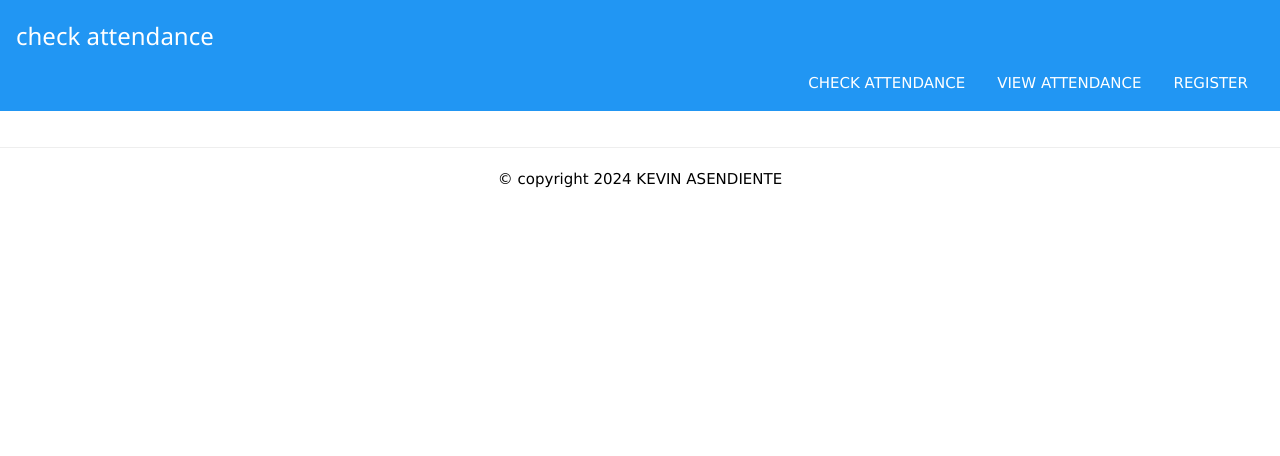
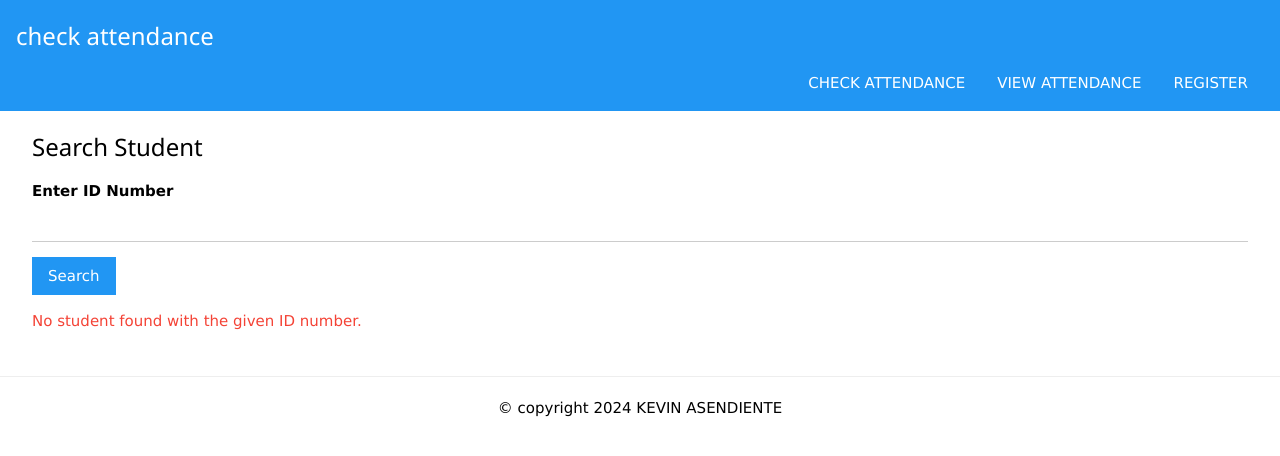
Before and after one commit to ASENDIENTEKevinVance/PYTHON_REGIS, a Flask app: page /checkattendance in a window 1280 px wide. Shown: the top 456 px of the page. Run offline with Flask 3, Linux system fonts and the light colour scheme.

Commit message:
Update check_attendance.html

```diff
--- a/templates/check_attendance.html
+++ b/templates/check_attendance.html
@@ -1,10 +1,33 @@
 {% extends 'base.html' %}
 {% block menu %}
-	<div class="w3-bar w3-blue">
-		<a href="/" class="w3-button w3-right">REGISTER</a>
-		<a href="/viewattendance" class="w3-button w3-right">VIEW ATTENDANCE</a>
-		<a href="/checkattendance" class="w3-button w3-right">CHECK ATTENDANCE</a>
-	</div>
+<div class="w3-bar w3-blue">
+    <a href="/" class="w3-button w3-right">REGISTER</a>
+    <a href="/viewattendance" class="w3-button w3-right">VIEW ATTENDANCE</a>
+    <a href="/checkattendance" class="w3-button w3-right">CHECK ATTENDANCE</a>
+</div>
 {% endblock %}
+
 {% block content %}
+<div class="w3-container">
+    <h3>Search Student</h3>
+    <form method="post" action="/searchstudent">
+        <p>
+            <label for="idno"><b>Enter ID Number</b></label>
+            <input type="text" id="idno" name="idno" class="w3-input" required>
+        </p>
+        <p>
+            <button type="submit" class="w3-button w3-blue">Search</button>
+        </p>
+    </form>
+
+    {% if student %}
+    <div class="w3-card-4 w3-margin-top">
+        <img src="{{ url_for('static', filename='images/' + student['image']) }}" alt="Student Image" style="width:100px; height:100px;">
+        <p><b>First Name:</b> {{ student['firstname'] }}</p>
+        <p><b>Last Name:</b> {{ student['lastname'] }}</p>
+    </div>
+    {% elif student is not none %}
+    <p class="w3-text-red">No student found with the given ID number.</p>
+    {% endif %}
+</div>
 {% endblock %}
```
